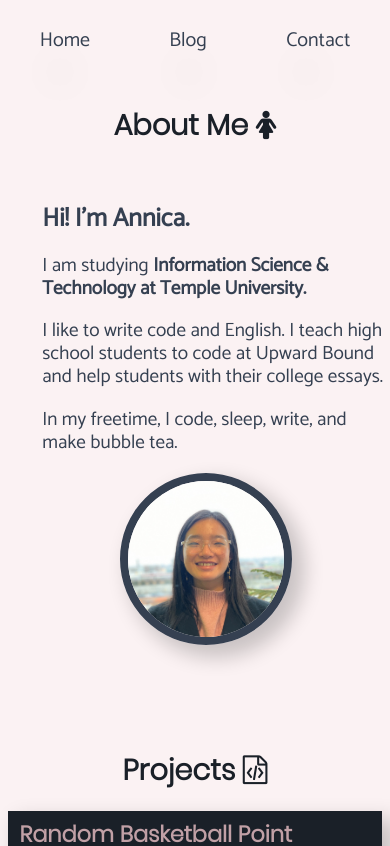
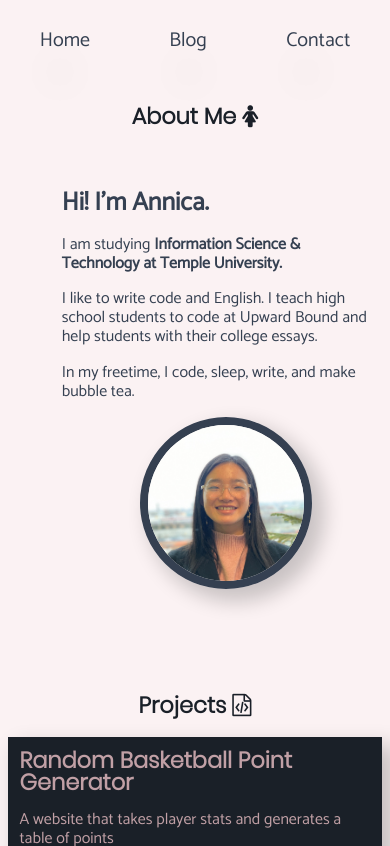
Before and after one commit to chiuannica/banannica, a Vue app: page /#/ in a window 390 px wide. Shown: the top 846 px of the page. Built offline with nearby package versions, Linux system fonts and the light colour scheme.

Commit message:
editted mobile spacing for about

```diff
--- a/src/App.vue
+++ b/src/App.vue
@@ -91,13 +91,13 @@ a {
 }
 @media screen and (max-width: 768px) {
   p {
-    font-size: 1.2rem;
+    font-size: 1rem;
   }
   a {
-    font-size: 1.2rem;
+    font-size: 1rem;
   }
   h1, h2, h3, h4, h5 {
-    font-size: 1.8rem;
+    font-size: 1.4rem;
   }
 }
 </style>
--- a/src/components/About.vue
+++ b/src/components/About.vue
@@ -5,7 +5,9 @@
       <div class="text">
         <p v-for="text in texts" :key="text.id" v-html="text.p"></p>
       </div>
-      <img class="my-picture" :src="myPicture" alt="picture of me">
+      <div class="my-picture">
+        <img :src="myPicture" alt="picture of me">
+      </div>
     </div>
   </div>
 </template>
@@ -32,13 +34,11 @@ export default {
 <style>
 #about {
   width: 100%;
+  margin: 0;
   overflow: hidden;
 }
 .content {
-  width: 80%;
-  min-height: 50vh;
-  margin-left: 10%;
-  margin-right: 10%;
+  width: 100%;
   justify-content: center;
   align-content: center;
   display: grid;
@@ -48,16 +48,21 @@ export default {
   text-align: center;
 }
 .my-picture {
+  margin-left: auto;
+  margin-right: auto;
+  width: 100%;
+  margin-bottom: 10%;
+}
+.my-picture > img {
+  width: 80%;
   border: 0.5rem #354051 solid;
   border-radius: 50%;
   box-shadow: 1em 1em 2em .25em rgba(0,0,0,.2);
-  margin: auto;
-  width: 80%;
-  margin-bottom: 10%;
 }
 .text {
+  margin-left: auto;
+  margin-right: auto;
   width: 90%;
-  margin-left: 5%;
 }
 @media screen and (max-width: 768px) {
   #about {
@@ -69,17 +74,15 @@ export default {
   }
   .content {
     display: block;
-    width: 100%;
-    margin: 0;
   }
   .text {
-    width: 90%;
-    margin: 0;
+    margin-left: 5%;
+    width: 80%;
   }
   .my-picture {
-    width: 40%;
-    margin-left: 20%;
-    margin-right: 30%;
+    margin-left: auto;
+    margin-right: auto;
+    width: 50%;
   }
 }
 </style>
--- a/src/components/Blog.vue
+++ b/src/components/Blog.vue
@@ -21,7 +21,7 @@
           </div>
         </div>
         <div class="blog-close-wrapper">
-          <button class="blog-close-btn" v-on:click="blog.showBlog = !blog.showBlog">Close “{{blog.title}}”</button>
+          <button class="blog-close-btn" v-on:click="blog.showBlog = !blog.showBlog">Close blog</button>
         </div>
       </article>
       </div>
@@ -165,12 +165,10 @@ export default {
             { id: 1, text: 'I would like to write more about my experience with applying for internships later. To summarize, it was frustrating to coordinate with the companies’ representatives, and some people have unrealistic expectations for interns.' },
             { id: 2, text: 'It was tiresome to be on top of my obligations and responsibilities. I couldn’t see that I was overworking myself until I got physically sick from eating kimbap. It didn’t help that I have narcolepsy, which I recently found out.' },
             { id: 3, text: 'When I learned I have narcolepsy, my symptoms made sense. I was always sleepy and had cataplexy. Even though nothing has changed, I am relieved that I am sleepy not because I am lazy.' },
-            /*
             { id: 4, text: 'I finally found an internship after starting my search in September. I am over the moon with the company. The people who represented the company infinitely better than the people who represented other companies. I spoke with a representative who assured that my narcolepsy/sleepiness would not be an issue and would be accomodated. Someone from within the company helped me prepare for the interview. For the interview, I spoke with a person who was much higher up than who I was used to. Unlike every other company, I only had to wait a day to get my decision. I accepted because I had such a good experience with the people who represented the company.' },
             { id: 5, text: 'This came right after I had been rejected by a company I was aiming for. I couldn’t see it then, but I am so happy they rejected me (I am still of the belief they made a huge mistake). If they didn’t, then I would have never interviewed with this company who treated me much better and is a much better fit.' },
             { id: 6, text: 'This turn of events has taught me the meaning of “trust the process.” After I got rejected by the other company, I ran on the treadmill to run away from obligations, blasting kpop in the ears. I tried to get myself to cry to finally let out the pent up emotions, while convincing myself there was nothing to cry about. I wasn’t just upset about the rejection. I was upset about all of my obligations. My school assignments, my job that I wanted to quit, my other job, my fear of not finding an internship after declining an offer in September, and the lack of contact I had with friends. With all of these issues on my mind, the rejection was like the final punch that knocked me out.' },
             { id: 7, text: 'I finished my finals and received my offer in the same week. Literally, after my last final, I was on the phone receiving my offer. Finally, I could breathe.' },
-            */
             { id: 8, text: 'I can’t believe the stress I have been putting myself under while having narcolepsy. To put it in basic terms, narcolepsy causes someone to not get proper rest during the night because they lack cells which produce hormones that regulate the stages of sleep. This causes them to get sleepy during the day to make up for the poor quality of sleep they get at night. I have been depriving myself of sleep for my whole life without knowing. No wonder I was crashing and burning.' },
             { id: 9, text: 'The semester is over. Finally, I can breathe.' }
           ],
@@ -364,8 +362,9 @@ article {
 }
 .blog-close-btn {
   font-family: 'Catamaran', 'Gill Sans', 'Gill Sans MT', Calibri, 'Trebuchet MS', sans-serif;
-  font-size: 1.2rem;
+  font-size: 1rem;
   display: block;
+  width: 20%;
   color: #ebc1c5cc;
   background: #354051;
   border: 0;
@@ -399,5 +398,9 @@ iframe {
   .blog-title {
     font-size: 1.4rem;
   }
+  .blog-close-btn {
+    width: 60%;
+  }
+
 }
 </style>
--- a/src/components/Projects.vue
+++ b/src/components/Projects.vue
@@ -132,6 +132,9 @@ export default {
     width: 100%;
     margin: 0;
   }
+  h4 {
+    font-size: 1.2rem;
+  }
   .projects-grid{
     display: block;
     margin-left: auto;
```
